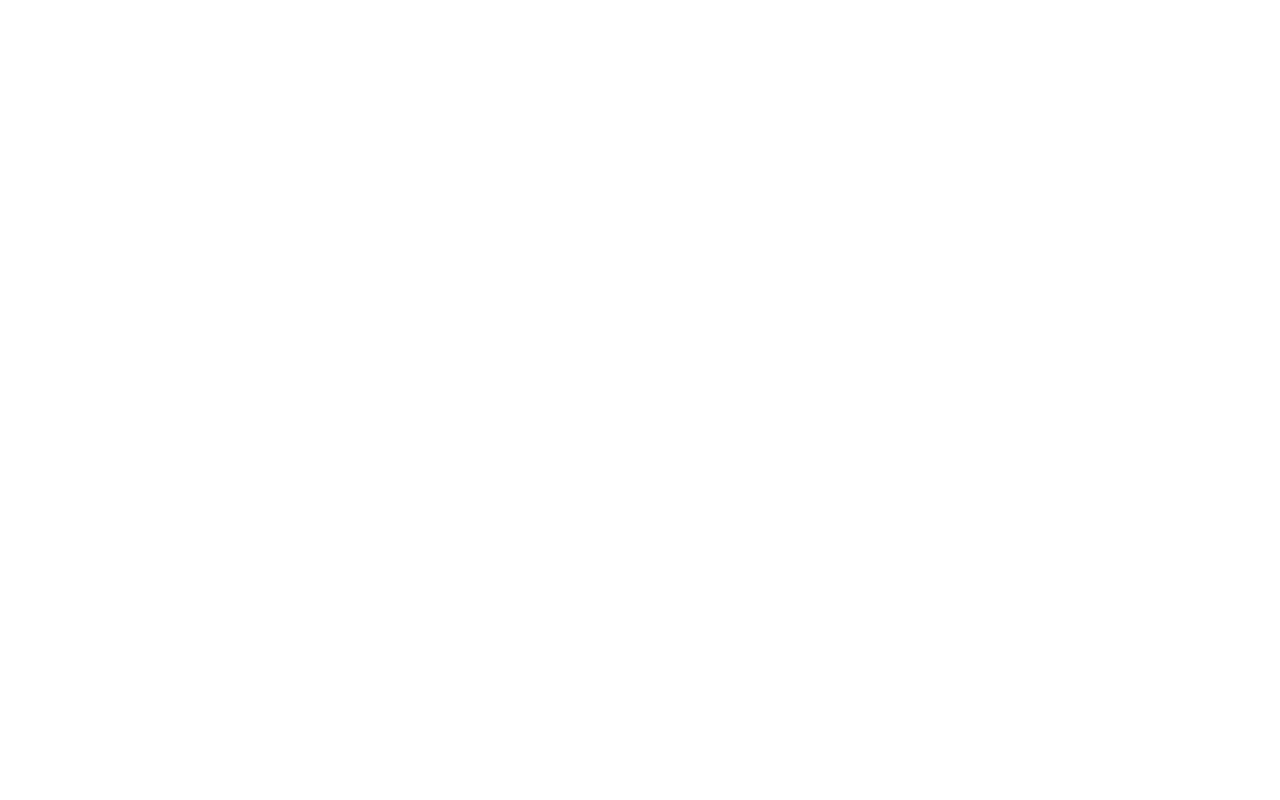
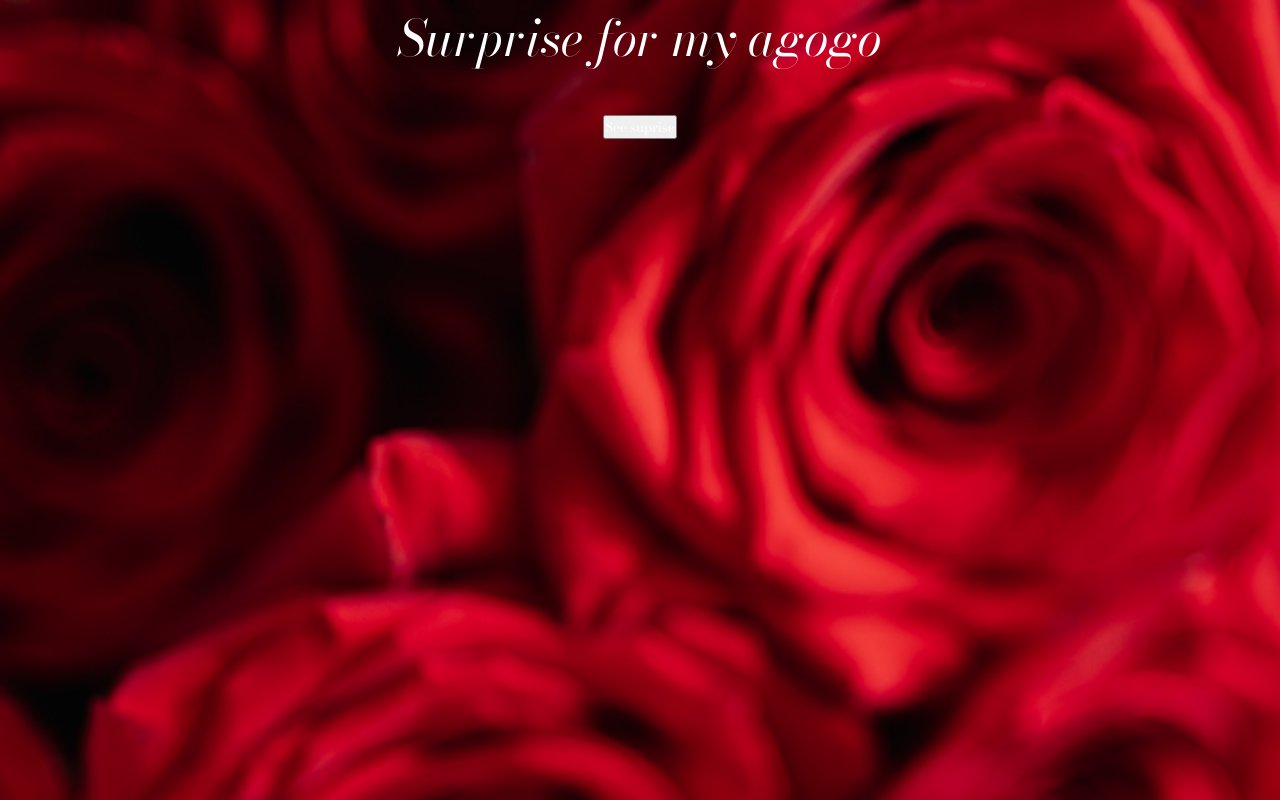
Before and after one commit to omonievusacollins-max/myVal, a plain HTML site: page index.html in a window 1280 px wide. Drawn offline with nearby package versions, Linux system fonts and the light colour scheme.

Commit message:
Added fonts from google

```diff
--- a/index.html
+++ b/index.html
@@ -4,9 +4,16 @@
   <meta charset="UTF-8">
   <meta name="viewport" content="width=device-width, initial-scale=1.0">
   <title>My Valentine ❤️</title>
+  <link rel="preconnect" href="https://fonts.googleapis.com">
+  <link rel="preconnect" href="https://fonts.gstatic.com" crossorigin>
+  <link href="https://fonts.googleapis.com/css2?family=Bodoni+Moda:ital,opsz,wght@0,6..96,400..900;1,6..96,400..900&display=swap" rel="stylesheet">
+  <link rel="stylesheet" href="style.css">
 </head>
 <body>
   <div class="app">
+    <p>Surprise for my agogo</p>
+    <button class="btn">See suprise</button>
+    <!-- <img src="/background-image.png" alt=""> -->
 
   </div>
 </body>
--- a/style.css
+++ b/style.css
@@ -2,8 +2,28 @@
   margin: 0;
   padding: 0;
   box-sizing: border-box;
+  color: white;
+  font-family: 'Bodoni Moda', serif;
+  text-align: center;
 }
 
+.bodoni-moda{
+  font-family: "Bodoni Moda";
+  font-optical-sizing: auto;
+  font-weight: 400;
+  font-style: italic;
+}
+
+
 .app{
-  background-image: url('/kaboompics_valentines-red-heart-16271.jpg');
+  background-image: url('./background-image.png');
+  background-size: cover;
+  width: 100vw;
+  height: 100vh;
+  font-size: 50px;
+  font-style: italic;
 }
+
+p{
+
+}
```
